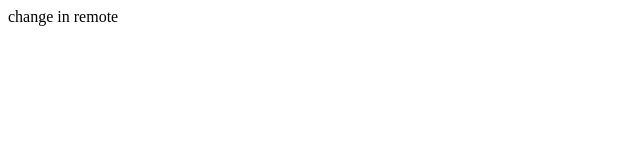
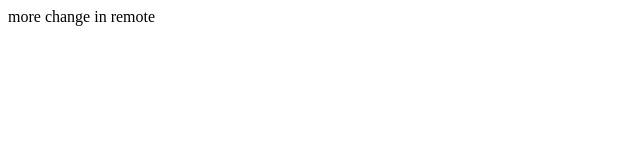
Before and after one commit to aomine53/new_repo, a plain HTML site: page index.html in a window 1280 px wide. Shown: the full height of the page, 0-640 px from the left. Drawn offline with Linux system fonts and the light colour scheme.

Commit message:
update in remote repo

```diff
--- a/index.html
+++ b/index.html
@@ -1,6 +1,6 @@
 <html>
 <head>
-  change in remote
+  more change in remote
 </head>
 <body>
 </body>
```
